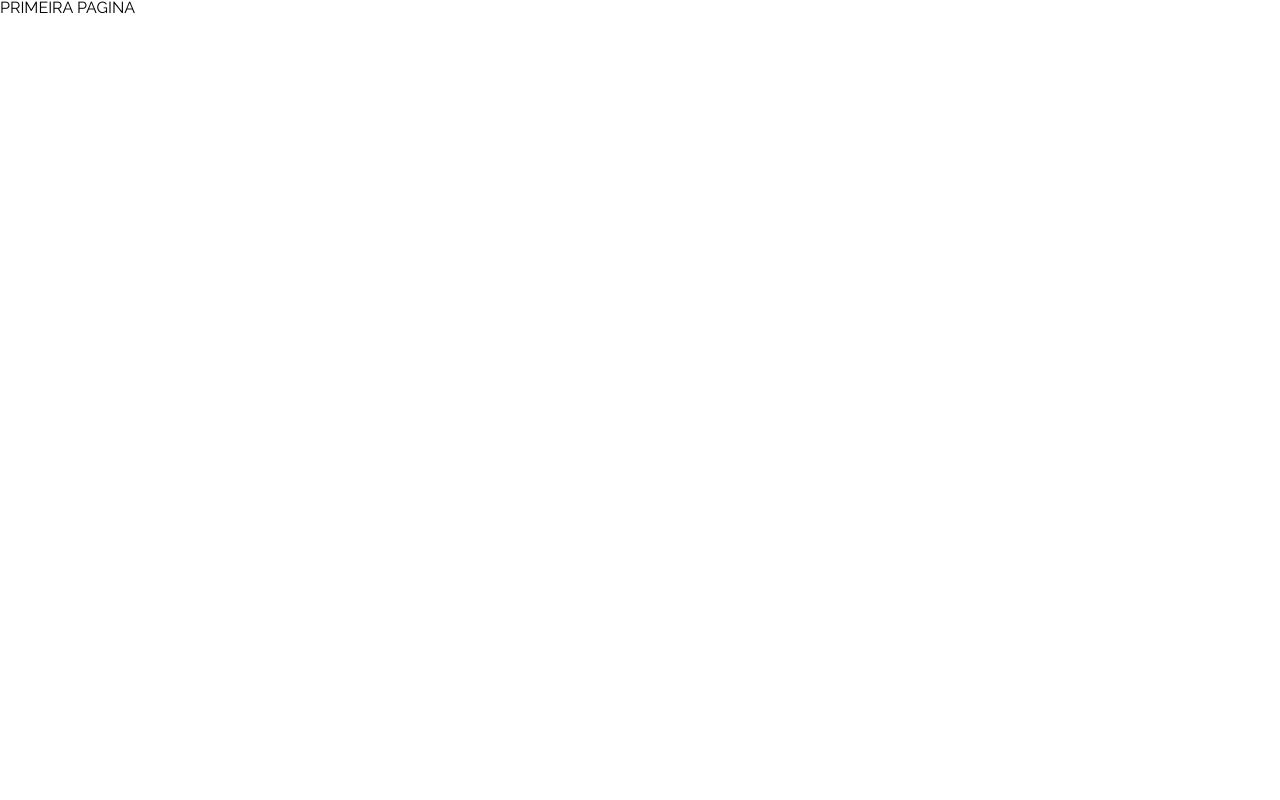
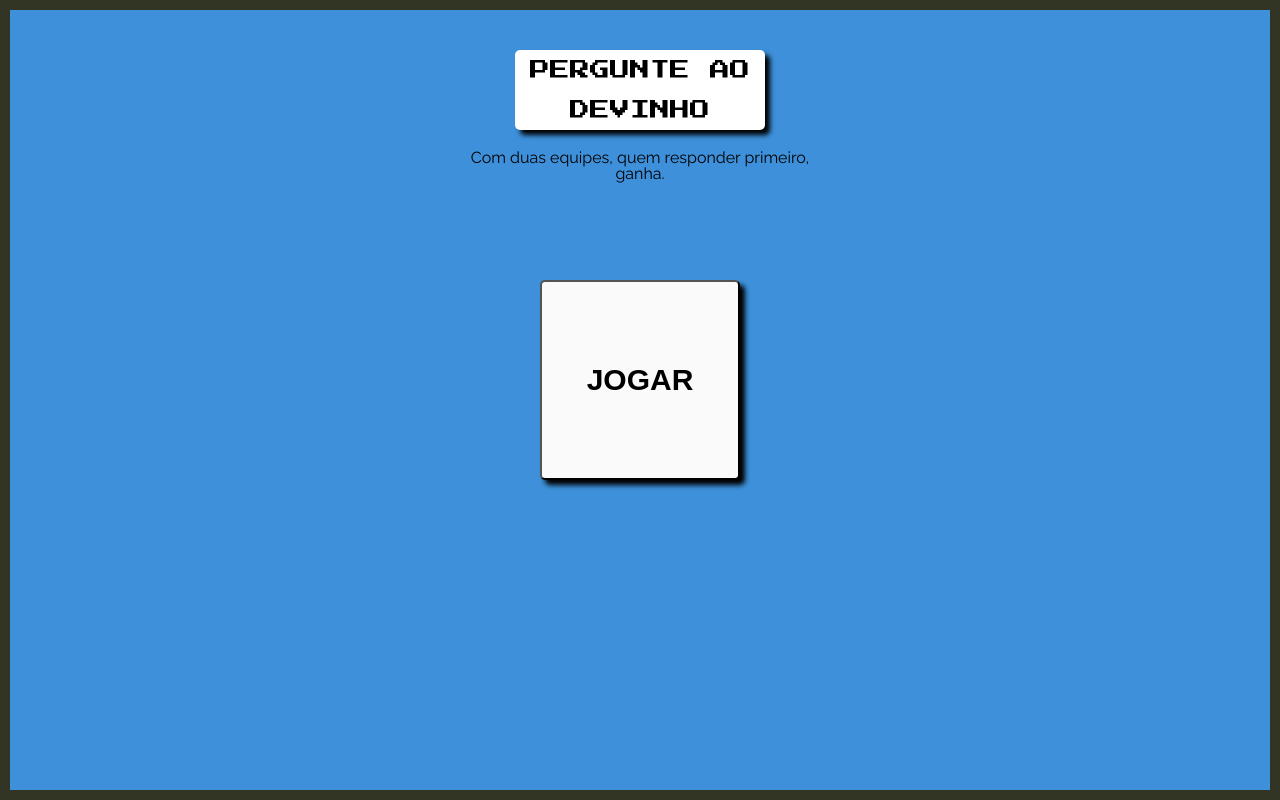
Before and after one commit to ACFernanda/driven-mini-hackaton-front, a React app: page / in a window 1280 px wide. Built offline with nearby package versions, Linux system fonts and the light colour scheme; a web font is replaced by a local one.

Commit message:
project - version 1

```diff
--- a/public/index.html
+++ b/public/index.html
@@ -6,7 +6,7 @@
     <link rel="preconnect" href="https://fonts.googleapis.com" />
     <link rel="preconnect" href="https://fonts.gstatic.com" crossorigin />
     <link
-      href="https://fonts.googleapis.com/css2?family=Lexend+Deca&family=Raleway:wght@400;700&family=Saira+Stencil+One&display=swap"
+      href="https://fonts.googleapis.com/css2?family=Press+Start+2P&family=Raleway:wght@400;700&family=Saira+Stencil+One&display=swap"
       rel="stylesheet"
     />
     <title>HACKATON</title>
--- a/src/components/App.js
+++ b/src/components/App.js
@@ -1,15 +1,25 @@
 import { BrowserRouter, Routes, Route } from "react-router-dom";
-
+import { useState } from "react";
 import GlobalStyle from "./GlobalStyle";
 import MainPage from "./MainPage.js";
+import GamePage from "./GamePage.js";
+
+import CardsContext from "../contexts/CardsContext.js";
 
 export default function App() {
+  const [cards, setCards] = useState(JSON.parse(localStorage.getItem("cards")));
+  let time1 = 0;
+  let time2 = 0;
+
   return (
-    <BrowserRouter>
-      <GlobalStyle />
-      <Routes>
-        <Route path="/" element={<MainPage />}></Route>
-      </Routes>
-    </BrowserRouter>
+    <CardsContext.Provider value={{ cards, setCards, time1, time2 }}>
+      <BrowserRouter>
+        <GlobalStyle />
+        <Routes>
+          <Route path="/" element={<MainPage setCards={setCards} />}></Route>
+          <Route path="/jogar/:id" element={<GamePage cards={cards} />}></Route>
+        </Routes>
+      </BrowserRouter>
+    </CardsContext.Provider>
   );
 }
--- /dev/null
+++ b/src/components/GamePage.js
@@ -0,0 +1,95 @@
+import { useState, useContext } from "react";
+import { useParams, useNavigate } from "react-router-dom";
+import styled from "styled-components";
+import cardsContext from "../contexts/CardsContext";
+
+export default function GamePage() {
+  const { id } = useParams();
+  console.log(id);
+  const [visibility, setVisibility] = useState(false);
+  const context = useContext(cardsContext);
+  let { time1, time2, cards } = context;
+  const navigate = useNavigate();
+
+  function setScore(gotRight) {
+    if (gotRight === 1) {
+      time1++;
+    }
+
+    if (gotRight === 2) {
+      time2++;
+    }
+
+    if (id < cards.length) {
+      navigate(`/jogar/${parseInt(id) + 1}`);
+      setVisibility(false);
+    } else {
+      if (time1 > time2) {
+        alert("Time 1 ganhou!");
+      }
+      if (time1 < time2) {
+        alert("Time 2 ganhou!");
+      }
+      if (time1 === time2) {
+        alert("Empate!!!");
+      }
+    }
+  }
+
+  return (
+    <Container>
+      <header>PERGUNTE AO DEVINHO</header>
+
+      {!visibility ? (
+        <>
+          <p>{cards[id - 1].question}</p>{" "}
+          <button onClick={() => setVisibility(true)}>RESPOSTA</button>
+        </>
+      ) : (
+        <>
+          <p>{cards[id - 1].answer}</p>
+          <div>
+            <button onClick={() => setScore(1)}>TIME 1 ACERTOU</button>
+            <button onClick={() => setScore(0)}>NINGUÉM ACERTOU :(</button>
+            <button onClick={() => setScore(2)}>TIME 2 ACERTOU</button>
+          </div>
+        </>
+      )}
+    </Container>
+  );
+}
+
+const Container = styled.div`
+  border: 10px solid #323424;
+  height: 100vh;
+  font-family: "Raleway", sans-serif;
+  display: flex;
+  flex-direction: column;
+  align-items: center;
+  background-color: #3d90d9;
+
+  header {
+    margin: 40px 0 20px 0;
+    border-radius: 5px;
+    width: 250px;
+    height: 80px;
+    line-height: 40px;
+    text-align: center;
+    font-size: 20px;
+    font-family: "Press Start 2P";
+    background-color: white;
+    box-shadow: 5px 5px 5px black;
+  }
+
+  p {
+    width: 90%;
+    font-size: 20px;
+    font-weight: 700;
+    text-align: center;
+    margin-bottom: 80px;
+  }
+
+  div {
+    display: flex;
+  }
+`;
--- a/src/components/MainPage.js
+++ b/src/components/MainPage.js
@@ -1,13 +1,70 @@
+import { useNavigate } from "react-router-dom";
+import axios from "axios";
 import styled from "styled-components";
 
-export default function LoginPage() {
+export default function MainPage({ setCards }) {
+  const navigate = useNavigate();
+  const URL = "https://mini-hackathon2-driven.herokuapp.com/questions";
+
+  function beginGame() {
+    const promise = axios.get(URL);
+    promise.then((response) => {
+      console.log(response.data);
+      localStorage.setItem("cards", JSON.stringify(response.data));
+      setCards(response.data);
+      navigate(`/jogar/1`);
+    });
+    promise.catch((err) => {
+      console.log(err.response);
+      alert("Erro! :( Tente novamente.");
+    });
+  }
+
   return (
     <Container>
-      <p>PRIMEIRA PÁGINA</p>
+      <header>PERGUNTE AO DEVINHO</header>
+      <p>Com duas equipes, quem responder primeiro, ganha.</p>
+      <button onClick={beginGame}>JOGAR</button>
     </Container>
   );
 }
 
 const Container = styled.div`
+  border: 10px solid #323424;
+  height: 100vh;
   font-family: "Raleway", sans-serif;
+  display: flex;
+  flex-direction: column;
+  align-items: center;
+  background-color: #3d90d9;
+
+  header {
+    margin: 40px 0 20px 0;
+    border-radius: 5px;
+    width: 250px;
+    height: 80px;
+    line-height: 40px;
+    text-align: center;
+    font-size: 20px;
+    font-family: "Press Start 2P";
+    background-color: white;
+    box-shadow: 5px 5px 5px black;
+  }
+
+  p {
+    width: 362px;
+    height: 50px;
+    text-align: center;
+    margin-bottom: 80px;
+  }
+
+  button {
+    width: 200px;
+    height: 200px;
+    font-size: 30px;
+    border-radius: 5px;
+    background-color: #fafafa;
+    font-weight: 700;
+    box-shadow: 5px 5px 5px black;
+  }
 `;
--- /dev/null
+++ b/src/contexts/CardsContext.js
@@ -0,0 +1,5 @@
+import { createContext } from "react";
+
+const CardsContext = createContext();
+
+export default CardsContext;
```
